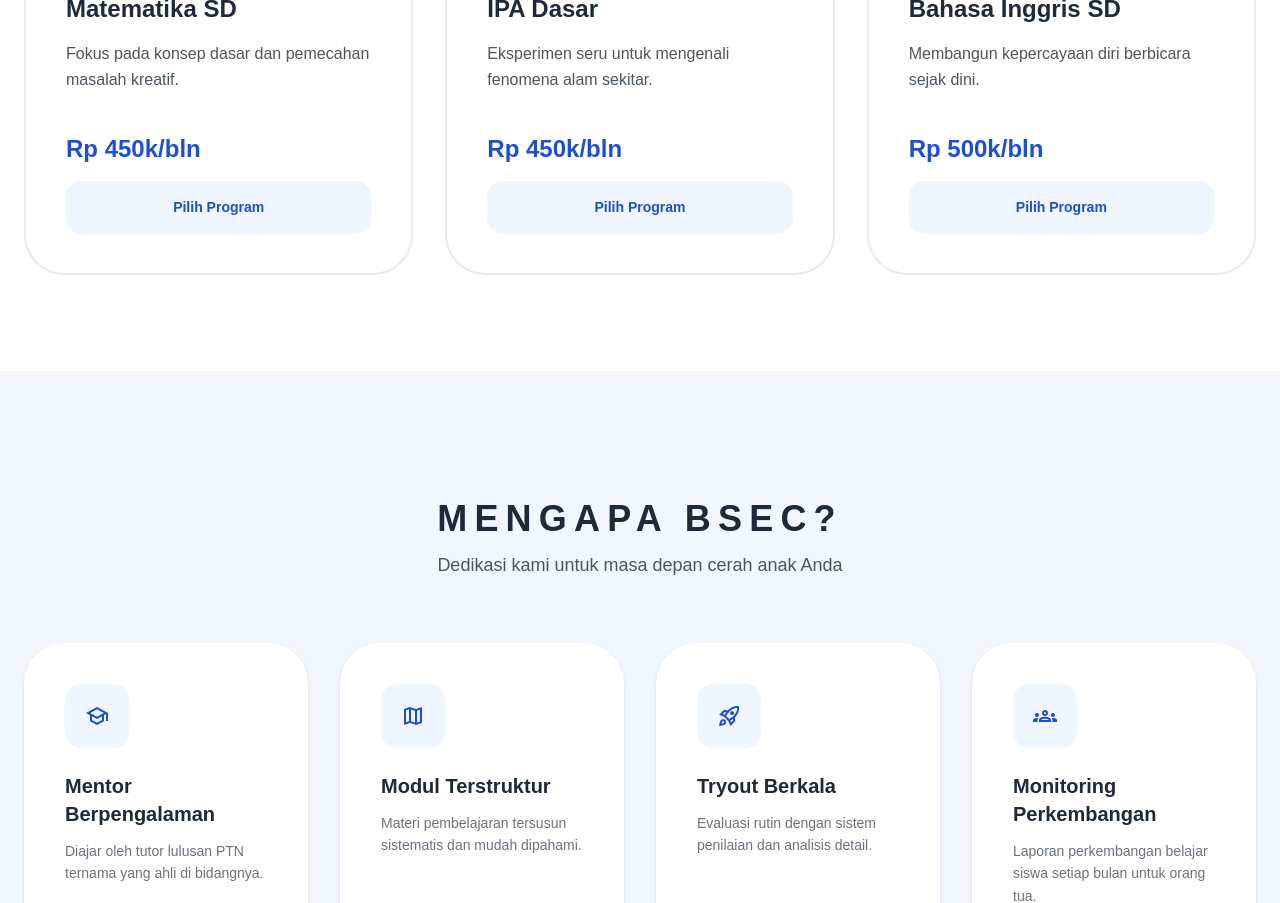
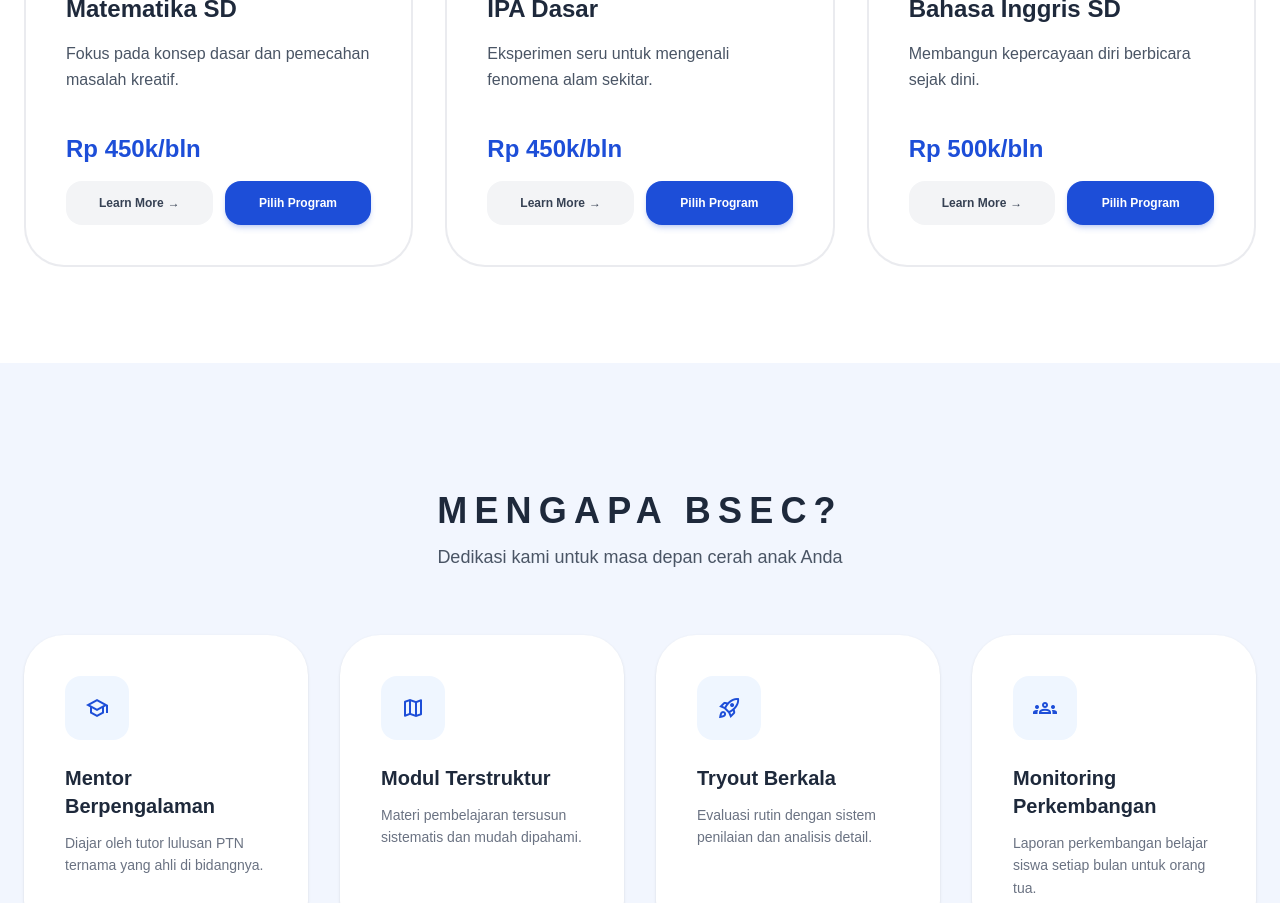
Before and after one commit to lanangwisana/BSEC-Frontend, a Next.js app: page /bsec-landingpage in a window 1280 px wide. Shown: the part 1900-2803 px from the top of the page. Built offline with nearby package versions, Linux system fonts and the light colour scheme; no server answers.

Commit message:
feat(components-section): enhance Programs section UI

```diff
--- a/app/bsec-landingpage/components/sections/Programs.tsx
+++ b/app/bsec-landingpage/components/sections/Programs.tsx
@@ -48,12 +48,19 @@
 
   const currentDisplayList = activeDynamicItems.length > 0
     ? activeDynamicItems.map((item) => ({
+        id: item.id,
         title: item.title,
         desc: item.description,
         price: item.priceFormatted,
         icon: item.iconName,
       }))
-    : defaultPrograms[activeTabId] || []
+    : (defaultPrograms[activeTabId] || []).map((item, idx) => ({
+        id: `${activeTabId}-${idx + 1}`,
+        title: item.title,
+        desc: item.desc,
+        price: item.price,
+        icon: item.icon,
+      }))
 
   return (
     <section className="py-24 bg-white" id="programs">
@@ -85,9 +92,9 @@
               Belum ada program kelas untuk kategori ini.
             </div>
           ) : (
-            currentDisplayList.map((item, index) => (
+            currentDisplayList.map((item) => (
               <div
-                key={index}
+                key={item.id}
                 className="bg-white border-2 border-gray-200/80 p-8 md:p-10 rounded-[40px] flex flex-col hover:border-[#1D4ED8] hover:shadow-2xl hover:shadow-[#1D4ED8]/10 transition-all duration-500 group relative overflow-hidden"
               >
                 <div className="absolute -top-10 -right-10 w-32 h-32 bg-[#1D4ED8]/5 rounded-full group-hover:scale-150 transition-transform duration-700 pointer-events-none" />
@@ -96,14 +103,24 @@
                 </span>
                 <h4 className="text-2xl mb-4 font-black text-[#1E293B]">{item.title}</h4>
                 <p className="text-gray-600 mb-10 flex-grow leading-relaxed font-medium">{item.desc}</p>
-                <div className="flex flex-col gap-4 mt-auto">
-                  <span className="text-2xl font-black text-[#1D4ED8]">{item.price}</span>
-                  <Link
-                    href="#daftar"
-                    className="w-full bg-[#EFF6FF] text-[#1D4ED8] py-4 rounded-2xl text-center text-sm font-black hover:bg-[#1D4ED8] hover:text-white transition-all duration-300 shadow-xs cursor-pointer"
-                  >
-                    Pilih Program
-                  </Link>
+                <div className="flex flex-col gap-3 mt-auto">
+                  <span className="text-2xl font-black text-[#1D4ED8] mb-1">{item.price}</span>
+
+                  <div className="grid grid-cols-2 gap-3">
+                    <Link
+                      href={`/bsec-landingpage/programs/${item.id}`}
+                      className="bg-gray-100 text-gray-700 py-3.5 px-4 rounded-2xl text-center text-xs font-extrabold hover:bg-gray-200 transition-all duration-300 cursor-pointer flex items-center justify-center gap-1"
+                    >
+                      <span>Learn More</span>
+                      <span className="text-xs">→</span>
+                    </Link>
+                    <Link
+                      href="#daftar"
+                      className="bg-[#1D4ED8] text-white py-3.5 px-4 rounded-2xl text-center text-xs font-black hover:bg-[#1e40af] transition-all duration-300 shadow-md shadow-[#1D4ED8]/20 cursor-pointer"
+                    >
+                      Pilih Program
+                    </Link>
+                  </div>
                 </div>
               </div>
             ))
```
